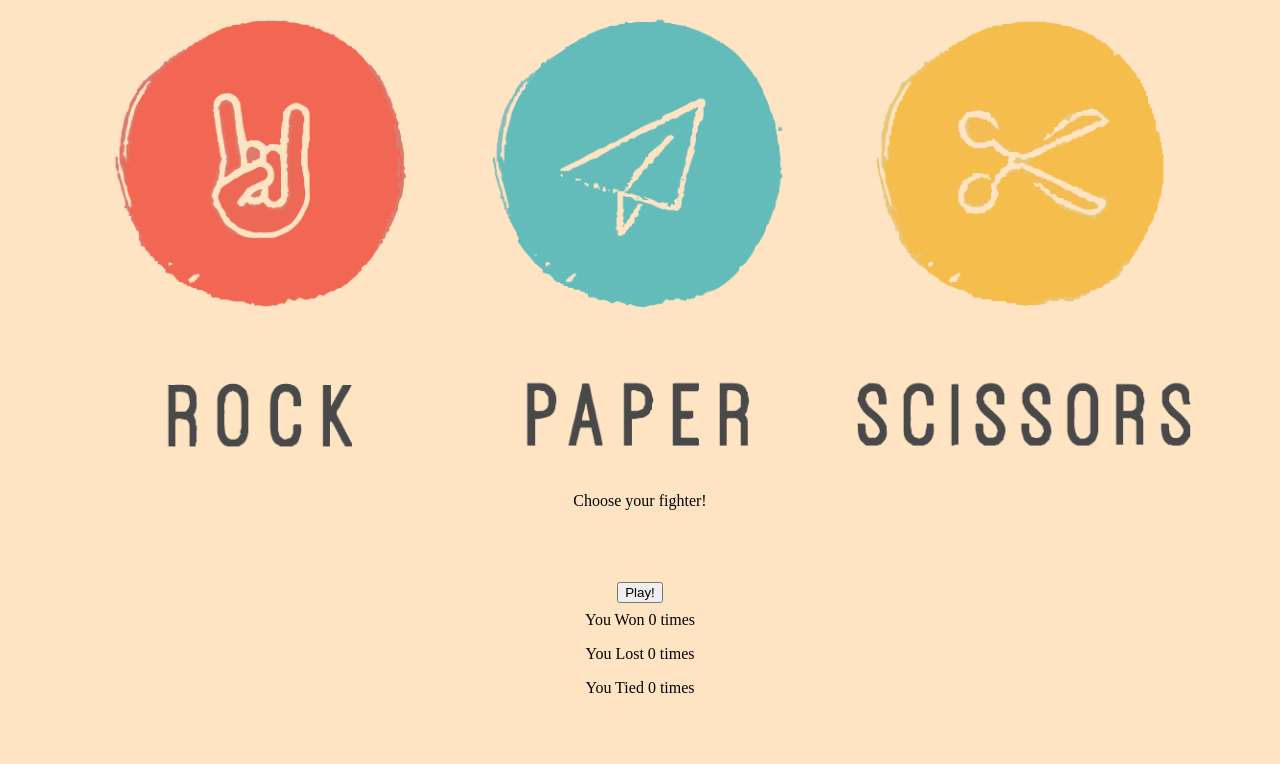
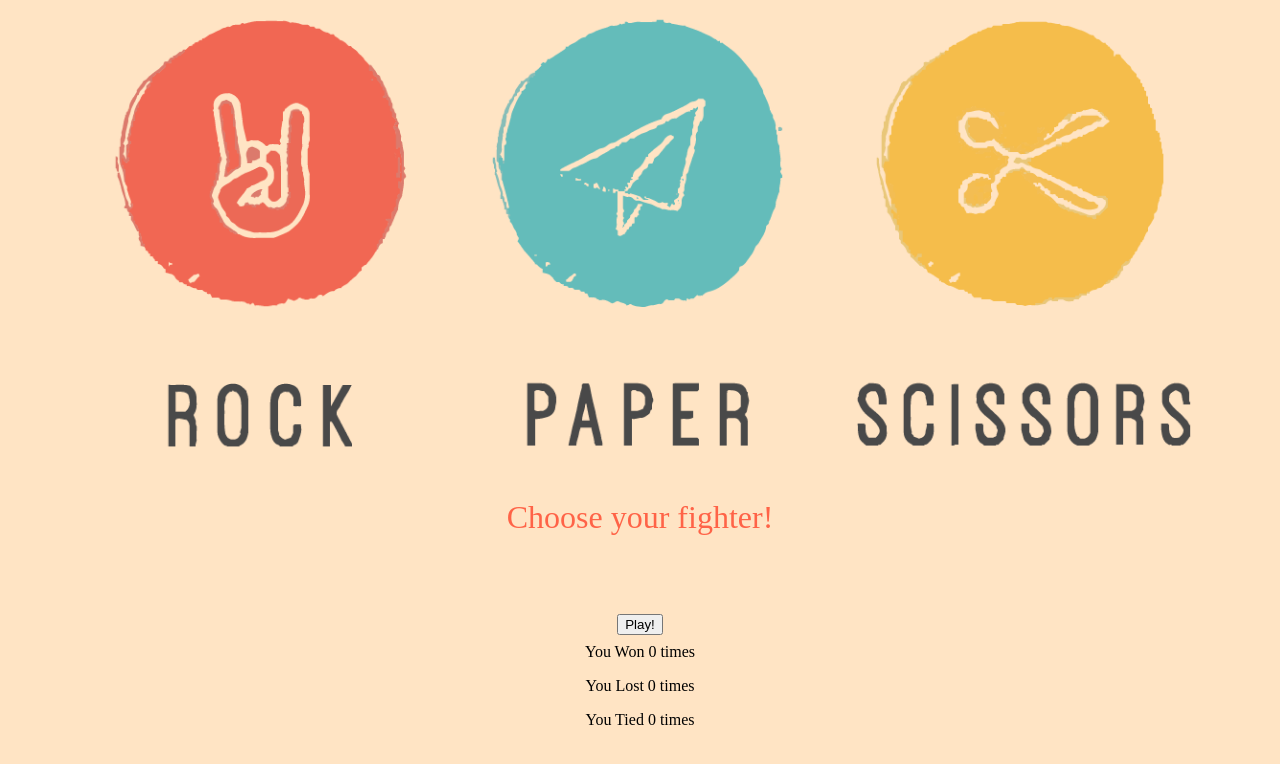
Before and after one commit to adriaivanitsky/lab-03-rock-paper-scissors, a website with bundled scripts: page index.html in a window 1280 px wide. Both pictures are taken after a click on the button "Play!". Built offline with nearby package versions, Linux system fonts and the light colour scheme.

Commit message:
fixed error message

```diff
--- a/styles/style.css
+++ b/styles/style.css
@@ -50,3 +50,8 @@ p {
     color: tomato;
     font-size: 200%;
 }
+
+#error {
+    color: tomato;
+    font-size: 200%;
+}
```
